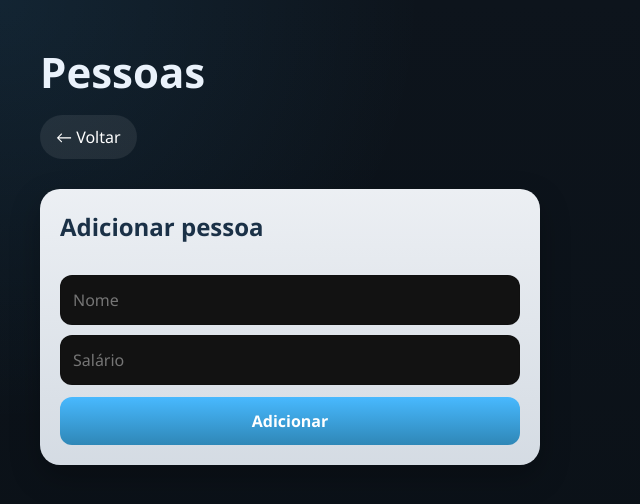
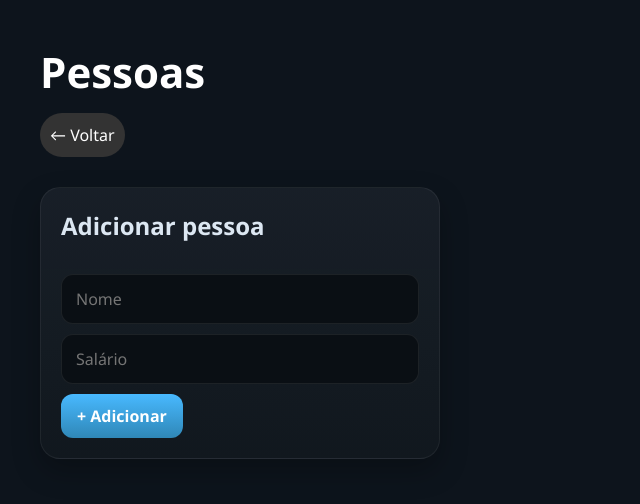
Before and after one commit to DanielBDeDeus/controle-financeiro, a React (Vite) app: page /pessoas in a window 1280 px wide. Shown: the top 504 px of the page, without its empty margins (0-640 px from the left). Built offline with nearby package versions, Linux system fonts and the light colour scheme.

Commit message:
fix: pessoas page + routing + prevent crash on temaAtivo

```diff
--- a/src/App.jsx
+++ b/src/App.jsx
@@ -303,7 +303,7 @@ const RESET_MESSAGES = [
   "☢ Isso vai apagar TODOS os dados salvos.",
   "☢ ÚLTIMA CHANCE. Apagar tudo mesmo?",
 ];
-function Dashboard({ pessoas, setPessoas }) {
+function Dashboard({ pessoas, setPessoas, contas, setContas }) {
 const navigate = useNavigate();
 // ╔══════════════════════════════════════════════╗
 // ║        DEFINIÇÃO DO PERFIL ATIVO             ║
@@ -391,9 +391,6 @@ const [layout, setLayout] = useState([
 // ║           STATES DE CONTAS (BOLETOS)         ║
 // ╚══════════════════════════════════════════════╝
 
-  const [contas, setContas] = useState(() =>
-    lerJsonStorage(STORAGE_KEYS.contas, [])
-  );
 // ╔══════════════════════════════════════════════╗
 // ║        HISTÓRICO DE MOVIMENTAÇÕES            ║
 // ╚══════════════════════════════════════════════╝
@@ -1553,7 +1550,7 @@ footer: {
     }),
     [temaAtivo]
   );
-    return(
+    return (
   <div style={styles.container}>
       <div style={styles.shell}>
         {/* ╔══════════════════════════════════════════════╗
@@ -2286,6 +2283,9 @@ export default function App() {
   const [pessoas, setPessoas] = useState(() =>
     lerJsonStorage(STORAGE_KEYS.pessoas, [])
   );
+  const [contas, setContas] = useState(() =>
+  lerJsonStorage(STORAGE_KEYS.contas, [])
+);
 
   useEffect(() => {
     window.localStorage.setItem(
@@ -2293,16 +2293,24 @@ export default function App() {
       JSON.stringify(pessoas)
     );
   }, [pessoas]);
-
+useEffect(() => {
+  window.localStorage.setItem(
+    STORAGE_KEYS.contas,
+    JSON.stringify(contas)
+  );
+}, [contas]);
   return (
 <BrowserRouter>
   <Routes>
+
     <Route
       path="/"
       element={
         <Dashboard
           pessoas={pessoas}
           setPessoas={setPessoas}
+          contas={contas}
+          setContas={setContas}
         />
       }
     />
@@ -2313,9 +2321,11 @@ export default function App() {
         <PessoasPage
           pessoas={pessoas}
           setPessoas={setPessoas}
+          contas={contas}
         />
       }
     />
+
   </Routes>
 </BrowserRouter>
   );
--- a/src/PessoasPage.jsx
+++ b/src/PessoasPage.jsx
@@ -2,12 +2,15 @@ import { useState } from "react";
 import { paraNumero } from "./utils/finance";
 import { useNavigate } from "react-router-dom";
 
-export default function PessoasPage({ pessoas, setPessoas }) {
+export default function PessoasPage({ pessoas, setPessoas, contas, temaAtivo }) {
   const navigate = useNavigate();
 
   const [nomePessoa, setNomePessoa] = useState("");
   const [salarioPessoa, setSalarioPessoa] = useState("");
   const [erro, setErro] = useState("");
+
+  const [valorSaldo, setValorSaldo] = useState("");
+  const [pessoaSelecionada, setPessoaSelecionada] = useState(null);
 
   function salvarPessoa() {
     const nome = nomePessoa.trim();
@@ -43,88 +46,152 @@ export default function PessoasPage({ pessoas, setPessoas }) {
     setPessoas((prev) => prev.filter((p) => p.id !== id));
   }
 
+  function alterarSaldo(id, valor) {
+    const numero = parseFloat(valor.replace(",", "."));
+    if (isNaN(numero)) return;
+
+    setPessoas((prev) =>
+      prev.map((p) =>
+        p.id === id ? { ...p, saldo: (p.saldo || 0) + numero } : p
+      )
+    );
+
+    setValorSaldo("");
+    setPessoaSelecionada(null);
+  }
+
+  function contasDaPessoa(id) {
+    return contas.filter((c) => c.quemPagouId === id && !c.pago);
+  }
+
+  function proximaConta(id) {
+    const lista = contasDaPessoa(id);
+    if (lista.length === 0) return null;
+
+    return lista.sort(
+      (a, b) => new Date(a.dataVencimento) - new Date(b.dataVencimento)
+    )[0];
+  }
+
   return (
-    <div
-      style={{
-        minHeight: "100vh",
-        padding: 40,
-        background:
-          "radial-gradient(circle at top left, rgba(72,185,255,0.10), transparent 28%), linear-gradient(180deg, #0d141c 0%, #0a1016 100%)",
-        color: "#eaf2fb",
-      }}
-    >
-      {/* HEADER */}
+    <div style={pageStyle(temaAtivo)}>
       <div style={{ marginBottom: 30 }}>
         <h1 style={{ margin: 0, fontSize: 42 }}>Pessoas</h1>
 
-        <button
-          onClick={() => navigate("/")}
-          style={{
-            marginTop: 12,
-            padding: "10px 16px",
-            borderRadius: 999,
-            border: "none",
-            background: "rgba(255,255,255,0.08)",
-            color: "#fff",
-            cursor: "pointer",
-          }}
-        >
+        <button onClick={() => navigate("/")} style={backButton}>
           ← Voltar
         </button>
       </div>
 
-      {/* CARD */}
-      <div
-        style={{
-          maxWidth: 500,
-          padding: 20,
-          borderRadius: 20,
-          background:
-            "linear-gradient(180deg, rgba(245,248,252,0.96) 0%, rgba(225,232,240,0.94) 100%)",
-          color: "#1b3147",
-          boxShadow: "0 12px 30px rgba(0,0,0,0.25)",
-        }}
-      >
-        <h2 style={{ marginTop: 0 }}>Adicionar pessoa</h2>
+      {/* FORM */}
+      <div style={card}>
+        <h2>Adicionar pessoa</h2>
 
         <input
           placeholder="Nome"
           value={nomePessoa}
           onChange={(e) => setNomePessoa(e.target.value)}
-          style={inputStyle}
+          style={input}
         />
 
         <input
           placeholder="Salário"
           value={salarioPessoa}
           onChange={(e) => setSalarioPessoa(e.target.value)}
-          style={inputStyle}
+          style={input}
         />
 
-        <button onClick={salvarPessoa} style={buttonStyle}>
-          Adicionar
+        <div style={{ marginTop: 10 }}>
+  <button onClick={salvarPessoa} style={button}>
+    + Adicionar
   </button>
+</div>
 
         {erro && <p style={{ color: "red" }}>{erro}</p>}
       </div>
 
       {/* LISTA */}
-      <div style={{ marginTop: 30, maxWidth: 500 }}>
-        {pessoas.map((p) => (
-          <div key={p.id} style={itemStyle}>
+      <div style={{ marginTop: 30 }}>
+        {pessoas.map((p) => {
+          const contasPessoa = contasDaPessoa(p.id);
+          const proxima = proximaConta(p.id);
+
+          return (
+            <div key={p.id} style={personCard}>
               <div>
-              <strong>{p.nome}</strong>
-              <div>R$ {p.salario}</div>
+                <strong style={{ fontSize: 18 }}>{p.nome}</strong>
+                <div style={{ color: "#c3d0dc", marginTop: 4 }}>
+  Saldo: <strong>R$ {p.saldo}</strong>
+</div>
+              </div>
+
+              {/* gráfico fake simples */}
+              <div style={barContainer}>
+                <div
+                  style={{
+                    ...bar,
+                    width: `${Math.min(p.saldo / 50, 100)}%`,
+                  }}
+                />
+              </div>
+
+              {/* saldo controls */}
+              {pessoaSelecionada === p.id ? (
+                <div>
+                  <input
+                    placeholder="Valor"
+                    value={valorSaldo}
+                    onChange={(e) => setValorSaldo(e.target.value)}
+                    style={input}
+                  />
+
+                  <div style={{ display: "flex", gap: 8 }}>
+                    <button
+                      onClick={() => alterarSaldo(p.id, valorSaldo)}
+                      style={button}
+                    >
+                      + Adicionar
+                    </button>
+
+                    <button
+                      onClick={() =>
+                        alterarSaldo(p.id, "-" + valorSaldo)
+                      }
+                      style={secondary}
+                    >
+                      - Remover
+                    </button>
+                  </div>
+                </div>
+              ) : (
+                <button
+                  onClick={() => setPessoaSelecionada(p.id)}
+                  style={secondary}
+                >
+                  Ajustar saldo
+                </button>
+              )}
+
+              {/* contas info */}
+              <div style={{ marginTop: 10 }}>
+                <div>Contas pendentes: {contasPessoa.length}</div>
+
+                {proxima && (
+                  <div style={{ fontSize: 12 }}>
+                    Próxima: {proxima.nome} ({proxima.dataVencimento})
+                  </div>
+                )}
               </div>
 
               <button
                 onClick={() => excluirPessoa(p.id)}
-              style={deleteButton}
+                style={danger}
               >
                 Excluir
               </button>
             </div>
-        ))}
+          );
+        })}
       </div>
     </div>
   );
@@ -132,41 +199,92 @@ export default function PessoasPage({ pessoas, setPessoas }) {
 
 // ===== styles =====
 
-const inputStyle = {
+const pageStyle = (temaAtivo = {}) => ({
+  minHeight: "100vh",
+  padding: 40,
+  background: temaAtivo?.pageBg || "#0d141c",
+  color: temaAtivo?.title || "#fff",
+});
+
+const card = {
+  maxWidth: 400,
+  padding: 20,
+  borderRadius: 20,
+  background:
+    "linear-gradient(180deg, rgba(25,32,40,0.96) 0%, rgba(18,24,31,0.94) 100%)",
+  color: "#dce7f2",
+  border: "1px solid rgba(255,255,255,0.06)",
+  boxShadow: "0 12px 28px rgba(0,0,0,0.25)",
+};
+
+const input = {
   width: "100%",
-  padding: "12px",
+  padding: "12px 14px",
   marginTop: 10,
   borderRadius: 12,
-  border: "1px solid rgba(0,0,0,0.1)",
+  border: "1px solid rgba(255,255,255,0.08)",
+  background: "#0a0f14",
+  color: "#eef5fb",
 };
 
-const buttonStyle = {
-  width: "100%",
-  marginTop: 12,
-  padding: "12px",
+const button = {
+  padding: "10px 16px",
   borderRadius: 12,
-  border: "none",
   background: "linear-gradient(180deg, #48b9ff 0%, #2f87b7 100%)",
   color: "#fff",
-  fontWeight: "bold",
+  border: "none",
+  fontWeight: "700",
+  cursor: "pointer",
+  width: "fit-content",
+};
+
+const secondary = {
+  marginTop: 10,
+  padding: "10px 14px",
+  borderRadius: 12,
+  background: "rgba(255,255,255,0.05)",
+  color: "#dce7f2",
+  border: "1px solid rgba(255,255,255,0.08)",
   cursor: "pointer",
 };
 
-const itemStyle = {
-  display: "flex",
-  justifyContent: "space-between",
-  alignItems: "center",
-  padding: 14,
+const danger = {
   marginTop: 10,
-  borderRadius: 12,
-  background: "rgba(255,255,255,0.08)",
+  padding: 10,
+  borderRadius: 10,
+  background: "#ff4d4f",
+  color: "#fff",
+  border: "none",
 };
 
-const deleteButton = {
-  background: "rgba(255,0,0,0.15)",
+const backButton = {
+  marginTop: 10,
+  padding: 10,
+  borderRadius: 999,
+  background: "#333",
+  color: "#fff",
   border: "none",
-  padding: "8px 12px",
-  borderRadius: 10,
-  cursor: "pointer",
-  color: "#fff",
 };
+
+const personCard = {
+  padding: 20,
+  marginBottom: 16,
+  borderRadius: 20,
+  background:
+    "linear-gradient(180deg, rgba(25,32,40,0.96) 0%, rgba(18,24,31,0.94) 100%)",
+  border: "1px solid rgba(255,255,255,0.06)",
+  boxShadow: "0 12px 28px rgba(0,0,0,0.25)",
+};
+
+const barContainer = {
+  height: 8,
+  background: "rgba(255,255,255,0.1)",
+  borderRadius: 999,
+  marginTop: 10,
+};
+
+const bar = {
+  height: "100%",
+  background: "#48b9ff",
+  borderRadius: 999,
+};
```
Lines whose indentation alone changed are shown as unchanged.
